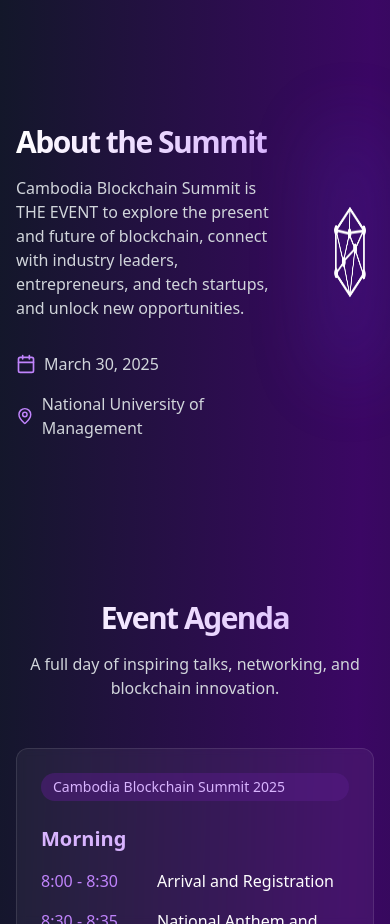
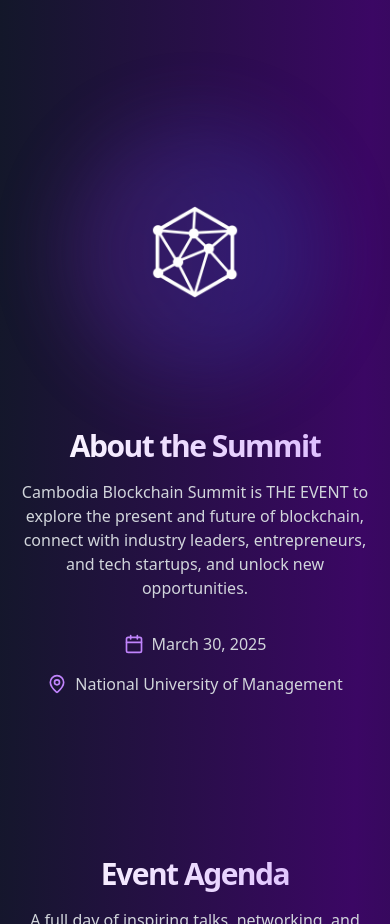
Before and after one commit to thormengkheang/cbs-site, a Next.js app: page / in a window 390 px wide. Shown: the part 800-1724 px from the top of the page. Built offline with nearby package versions, Linux system fonts and the light colour scheme.

Commit message:
fix: update responsive style

```diff
--- a/src/app/_components/about.tsx
+++ b/src/app/_components/about.tsx
@@ -6,8 +6,8 @@
   return (
     <section ref={ref} className="relative py-20">
       <div className="container px-4 md:px-6">
-        <div className="flex justify-center gap-12">
-          <div className="max-w-[700px] space-y-4">
+        <div className="flex flex-col-reverse items-center md:flex-row md:justify-center md:gap-12">
+          <div className="max-w-[700px] space-y-4 text-center md:text-left">
             <h2 className="bg-gradient-to-r from-white to-purple-300 bg-clip-text text-3xl font-bold tracking-tighter text-transparent md:text-4xl/tight">
               About the Summit
             </h2>
@@ -16,7 +16,7 @@
               future of blockchain, connect with industry leaders,
               entrepreneurs, and tech startups, and unlock new opportunities.
             </p>
-            <div className="flex flex-col gap-4 pt-4 sm:flex-row">
+            <div className="flex flex-col items-center gap-4 pt-4 md:flex-row md:items-start">
               <div className="flex items-center gap-2">
                 <Calendar className="h-5 w-5 text-purple-400" />
                 <span className="text-gray-300">March 30, 2025</span>
@@ -29,7 +29,7 @@
               </div>
             </div>
           </div>
-          <div className="relative h-64 w-64 md:h-80 md:w-80">
+          <div className="relative mb-12 h-64 w-64 md:mb-0 md:h-80 md:w-80">
             <div className="absolute inset-0 rounded-full bg-gradient-to-r from-purple-600 to-blue-600 opacity-20 blur-2xl"></div>
             <div className="relative flex h-full w-full items-center justify-center">
               <Image
```
